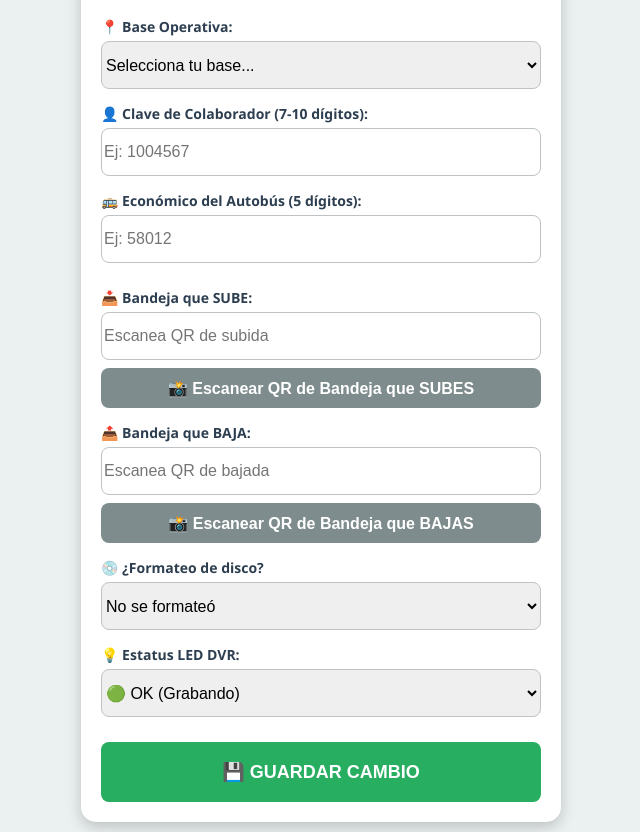
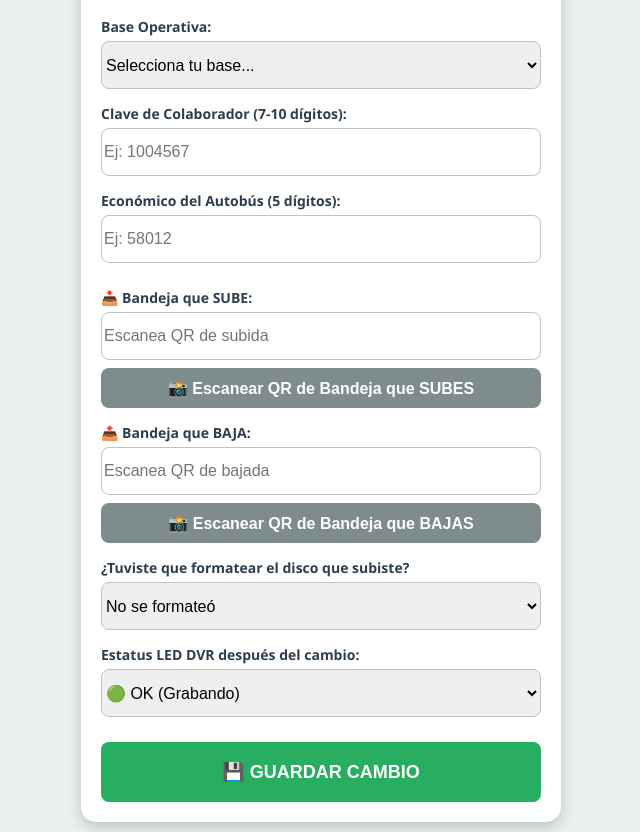
Before and after one commit to soyric-apk/trazabilidad-cctv, a plain HTML site: page index.html in a window 1280 px wide. Shown: the part 118-950 px from the top of the page, without its empty margins (319-959 px from the left). Drawn offline with Linux system fonts and the light colour scheme; a script that the page names is missing.

Commit message:
Update index.html

```diff
--- a/index.html
+++ b/index.html
@@ -34,7 +34,7 @@
         <small id="subtitulo">Logística de Bandejas</small>
     </div>
 
-    <span class="label">📍 Base Operativa:</span>
+    <span class="label">Base Operativa:</span>
     <select id="base" onchange="cambiarEstiloBase(this.value)">
         <option value="">Selecciona tu base...</option>
         <option value="ATLA">Atlacomulco (ATLA)</option>
@@ -48,10 +48,10 @@
         <option value="TSAT">Saturno (TSAT)</option>
     </select>
 
-    <span class="label">👤 Clave de Colaborador (7-10 dígitos):</span>
+    <span class="label">Clave de Colaborador (7-10 dígitos):</span>
     <input type="number" id="tecnico" placeholder="Ej: 1004567">
 
-    <span class="label">🚌 Económico del Autobús (5 dígitos):</span>
+    <span class="label">Económico del Autobús (5 dígitos):</span>
     <input type="number" id="eco" placeholder="Ej: 58012" oninput="validarContenido()">
 
     <div id="reader"></div>
@@ -76,14 +76,14 @@
     <input type="text" id="bandejaBaja" readonly placeholder="Escanea QR de bajada">
     <button class="btn-scan" onclick="scan('bandejaBaja')">📸 Escanear QR de Bandeja que BAJAS</button>
 
-    <span class="label">💿 ¿Formateo de disco?</span>
+    <span class="label">¿Tuviste que formatear el disco que subiste?</span>
     <select id="formateo" onchange="toggleMotivoForm(this.value)">
         <option value="NO">No se formateó</option>
         <option value="SI">Sí, se formateó</option>
     </select>
     <input type="text" id="motivoFormateo" placeholder="¿Por qué formateaste?" style="display:none; margin-top:8px; border: 1px solid #e67e22;">
 
-    <span class="label">💡 Estatus LED DVR:</span>
+    <span class="label">Estatus LED DVR después del cambio:</span>
     <select id="ledStatus">
         <option value="OK">🟢 OK (Grabando)</option>
         <option value="FALLA">🔴 FALLA (No graba / Rojo)</option>
```
